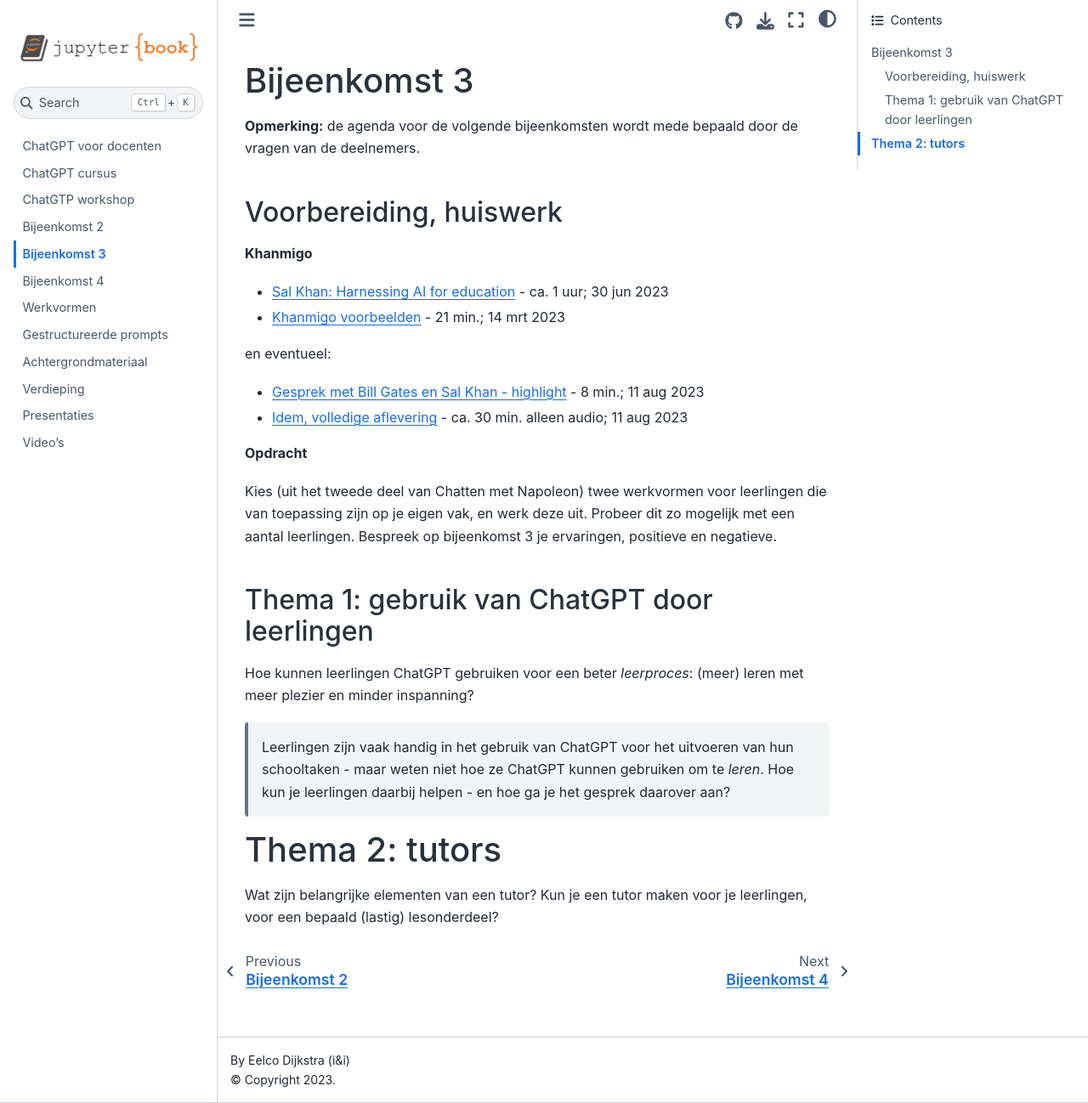
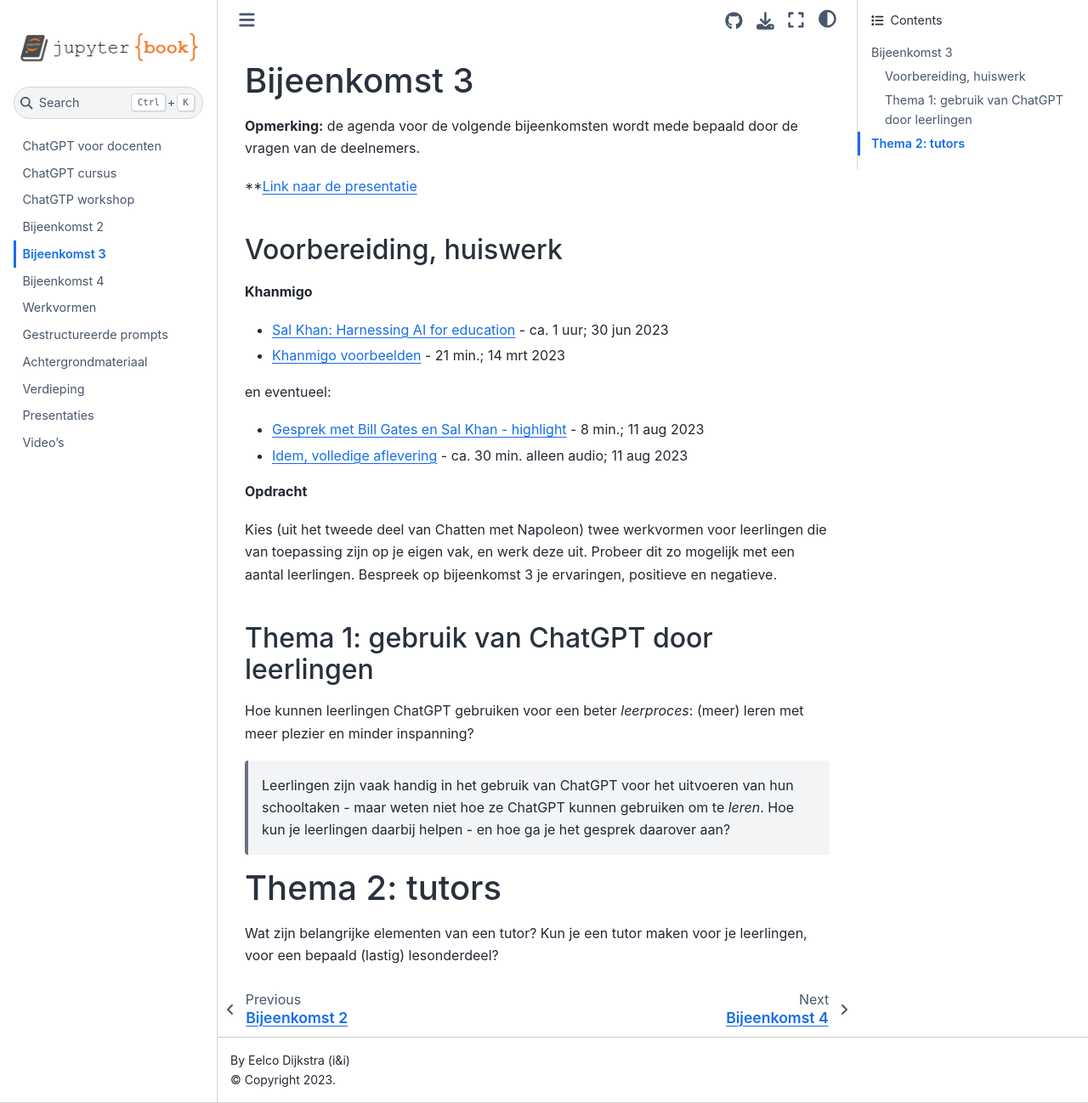
Before and after one commit to infvo/chatgptbook, a Jupyter Book: the page built from bijeenkomst-3.md, in a window 1280 px wide and 1298 px high. Shown: the whole window at 85% size. Built offline with Jupyter Book 1.0.4 settings and Sphinx 7.4.7 and the Sphinx Book theme 1.1.4, drawn with Linux system fonts in a browser that asks for light colours.

Commit message:
Update bijeenkomst-3.md

```diff
--- a/bijeenkomst-3.md
+++ b/bijeenkomst-3.md
@@ -1,6 +1,8 @@
 # Bijeenkomst 3
 
 **Opmerking:** de agenda voor de volgende bijeenkomsten wordt mede bepaald door de vragen van de deelnemers.
+
+**[Link naar de presentatie](https://docs.google.com/presentation/d/1jd2HFrf0vIKY7uyWmaGYSJ3id8uWCFYlzl9pnkhx47c/edit?usp=sharing)
 
 ## Voorbereiding, huiswerk
 
```
